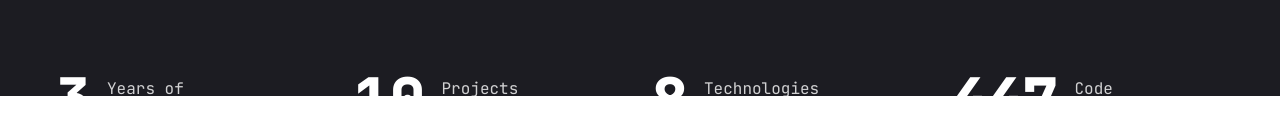
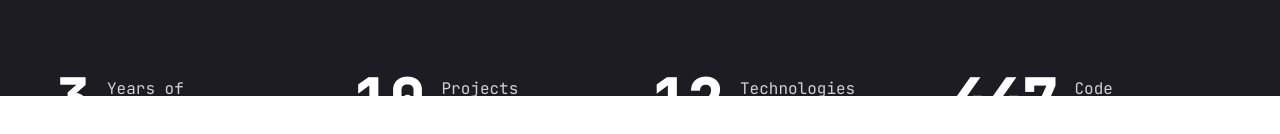
Before and after one commit to Mohammed-Nazleem/nazleem-portfolio, a Next.js app in the folder my-portfolio/: page / in a window 1280 px wide. Shown: the part 704-838 px from the top of the page. Built offline with nearby package versions, Linux system fonts and the light colour scheme.

Commit message:
Updated tech stats

```diff
--- a/my-portfolio/components/Stats.jsx
+++ b/my-portfolio/components/Stats.jsx
@@ -12,7 +12,7 @@ const stats = [
     text: "Projects completed",
   },
   {
-    num: 8,
+    num: 12,
     text: "Technologies mastered",
   },
   {
```
